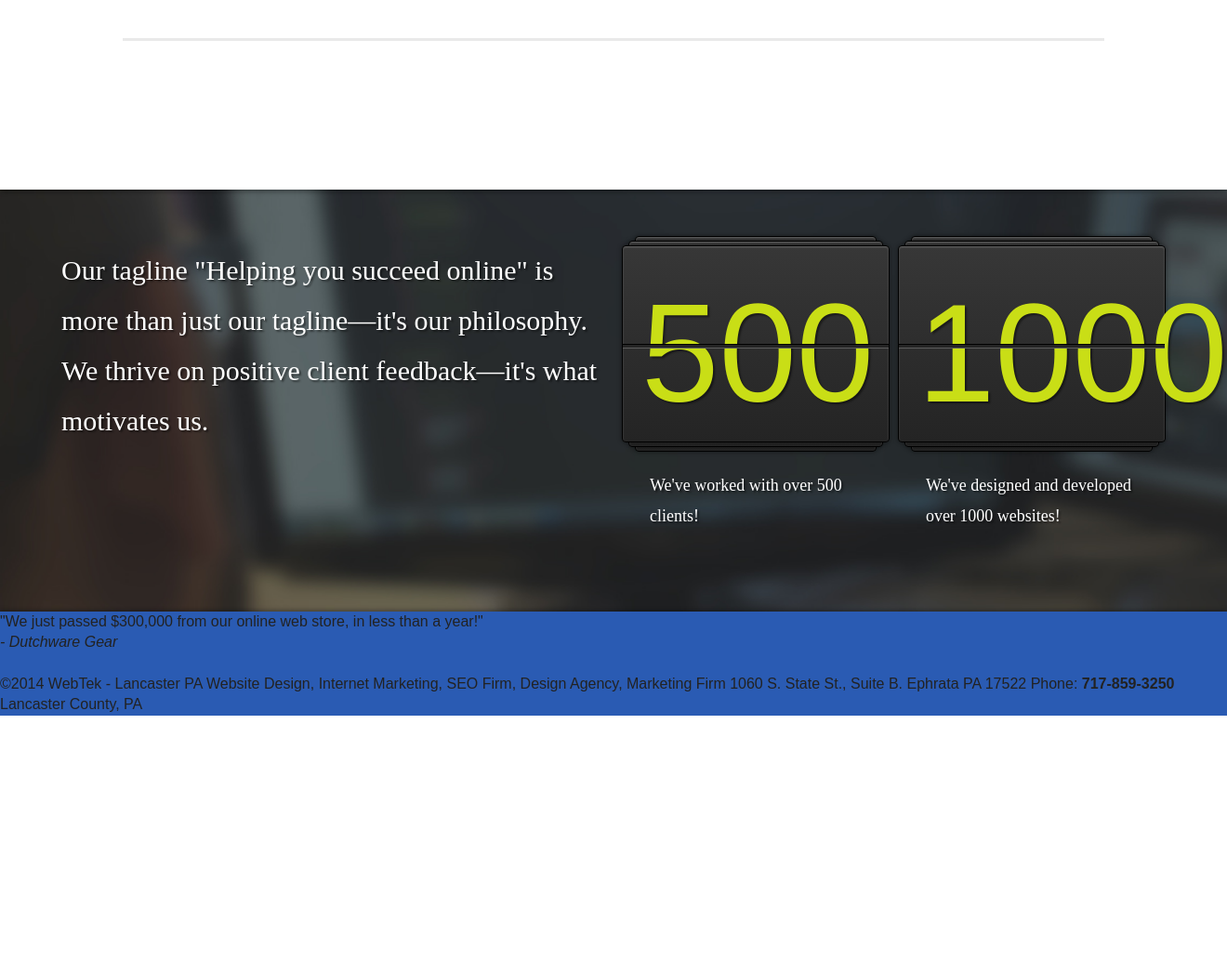
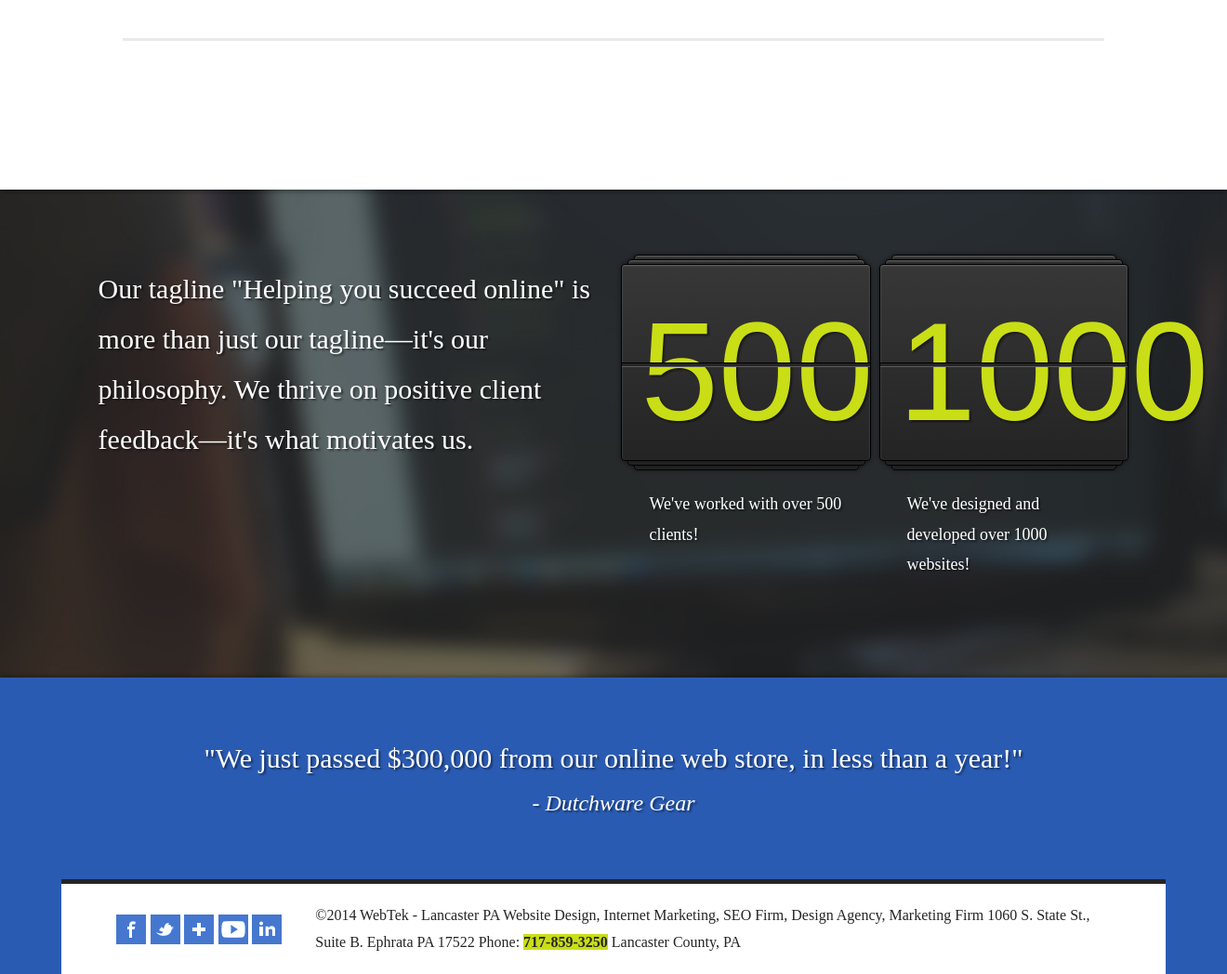
Before and after one commit to danklingjr/webtekcc, a PHP site: page / in a window 1320 px wide. Shown: the part 4833-5881 px from the top of the page at 93% size. Before the commit the page ends 5603 px from the top, so only its background shows below. Run offline with PHP 8.4, Linux system fonts and the light colour scheme; some libraries are stand-ins or nearby versions.

Commit message:
homepage styles

```diff
--- a/css/main.css
+++ b/css/main.css
@@ -476,7 +476,6 @@ nav[role=navigation] {
 .button__cta,
 .phone {
   display: inline-block;
-  background-color: #c9de16;
   font-family: "alternate-gothic-no-2-d", sans-serif;
   font-size: 3em;
   font-weight: normal;
@@ -490,8 +489,12 @@ nav[role=navigation] {
   position: fixed;
   top: 100px;
   right: 5%;
+  background-color: #c9de16;
   font-size: 1.875em;
   z-index: 3; }
+
+.button__cta {
+  background-color: #c9de16; }
 
 /*! Content module
 /////////////////////////////////////////////////*/
@@ -543,6 +546,8 @@ nav[role=navigation] {
     color: #252525;
     text-transform: uppercase; }
 
+.service__sub {
+  margin-bottom: 20px; }
   .service__sub a {
     display: inline-block;
     background-color: #ff7e00;
@@ -574,7 +579,7 @@ nav[role=navigation] {
         margin-right: 0; }
       .service__graphic:last-child {
         margin-right: 0; } }
-  @media screen and (min-width: 1440px) {
+  @media screen and (min-width: 1480px) {
     .service__graphic {
       height: auto; }
       .service__graphic img {
@@ -665,7 +670,7 @@ nav[role=navigation] {
 /*! Stats
 /////////////////////////////////////////////////*/
 .content__stats {
-  padding: 60px 5%;
+  padding: 80px 8%;
   background-image: url(../img/stats-bg.jpg);
   background-size: cover;
   background-repeat: no-repeat; }
@@ -799,7 +804,50 @@ footer[role=contentinfo] {
   background-color: #2a5bb3;
   position: relative;
   box-shadow: 0 -2.5px 5px rgba(0, 0, 0, 0.35);
-  z-index: 4; }
+  z-index: 4;
+  padding: 60px 5% 0; }
+
+.testimonial__footer {
+  text-align: center;
+  margin-bottom: 60px; }
+  .testimonial__footer p,
+  .testimonial__footer i {
+    font-family: "adelle", serif;
+    font-weight: normal;
+    color: #fff;
+    line-height: 1.8em;
+    -webkit-text-shadow: 2px 2px 2px rgba(0, 0, 0, 0.45);
+    -moz-text-shadow: 2px 2px 2px rgba(0, 0, 0, 0.45);
+    -o-text-shadow: 2px 2px 2px rgba(0, 0, 0, 0.45);
+    text-shadow: 2px 2px 2px rgba(0, 0, 0, 0.45); }
+  .testimonial__footer p {
+    font-size: 1.875em; }
+  .testimonial__footer i {
+    font-size: 1.5em; }
+
+.footer__info {
+  background-color: #fff;
+  border-top: 5px solid #252525;
+  padding: 20px 5%; }
+  .footer__info p {
+    font-family: "adelle", serif;
+    font-weight: normal;
+    color: #252525;
+    line-height: 1.8em; }
+  .footer__info b {
+    background-color: #c9de16; }
+
+.social-media {
+  display: inline-block;
+  vertical-align: middle;
+  width: 20%;
+  text-align: left;
+  padding-right: 20px; }
+
+.copyright {
+  display: inline-block;
+  vertical-align: middle;
+  width: 80%; }
 
 /*!////////////////////////////////////////////////
 // STATES
--- a/index.html
+++ b/index.html
@@ -211,14 +211,14 @@
             <div class="footer__info">
 
                 <div class="social-media">
-                    <a href=""><img src="" alt=""></a>
-                    <a href=""><img src="" alt=""></a>
-                    <a href=""><img src="" alt=""></a>
-                    <a href=""><img src="" alt=""></a>
-                    <a href=""><img src="" alt=""></a>
-                </div>
+                    <a href="https://www.facebook.com/webtekcc" target="_blank"><img src="img/facebook.jpg" alt="Facebook"></a>
+                    <a href="https://twitter.com/webtekcc" target="_blank"><img src="img/twitter.jpg" alt="Twitter"></a>
+                    <a href="https://plus.google.com/113276677194908813105?rel=author" target="_blank"><img src="img/plus.jpg" alt="Google Plus"></a>
+                    <a href="http://www.youtube.com/webtekofficial" target="_blank"><img src="img/youtube.jpg" alt="Youtube"></a>
+                    <a href="https://www.linkedin.com/company/2394578" target="_blank"><img src="img/linkedin.jpg" alt="LinkedIn"></a>
+                </div><!--
 
-                <div class="copyright">
+                --><div class="copyright">
                     <p>©2014 WebTek - Lancaster PA Website Design, Internet Marketing, SEO Firm, Design Agency, Marketing Firm 1060 S. State St., Suite B. Ephrata PA 17522 Phone: <b>717-859-3250</b> Lancaster County, PA</p>
                 </div>
 
--- a/sass/main.scss
+++ b/sass/main.scss
@@ -86,7 +86,6 @@ nav[role=navigation]{
 .button__cta,
 .phone{
 	display: inline-block;
-	background-color: $secondaryColor;
 	font-family: $headlineFont;
 	font-size: em(48px,$font-size);
 	font-weight: normal;
@@ -100,8 +99,12 @@ nav[role=navigation]{
 	position: fixed;
 	top: 100px;
 	right: 5%;
+	background-color: $secondaryColor;
 	font-size: em(30px,$font-size);
 	z-index: 3
+}
+.button__cta{
+	background-color: $secondaryColor;
 }
 
 /*! Content module
@@ -160,6 +163,7 @@ nav[role=navigation]{
 	}
 }
 .service__sub{
+	margin-bottom: 20px;
 	a{
 		display: inline-block;
 		background-color: $altColor1;
@@ -186,7 +190,7 @@ nav[role=navigation]{
 		@include gridRow(3, 0);
 		display: inline-block;
 	}
-	@media screen and (min-width: 1440px){
+	@media screen and (min-width: 1480px){
 		height: auto;
 		img{
 			width: 100%;
@@ -273,7 +277,7 @@ nav[role=navigation]{
 /*! Stats
 /////////////////////////////////////////////////*/
 .content__stats{
-	padding: 60px 5%;
+	padding: 80px 8%;
 	background-image: url(../img/stats-bg.jpg);
 	background-size: cover;
 	background-repeat: no-repeat;
@@ -398,6 +402,51 @@ footer[role=contentinfo]{
 	position: relative;
 	box-shadow: 0 -2.5px 5px rgba(0,0,0,0.35);
 	z-index: 4;
+	padding: 60px 5% 0;
+}
+.testimonial__footer{
+	text-align: center;
+	margin-bottom: 60px;
+	p,
+	i{
+		font-family: $altFont;
+		font-weight: normal;
+		color: #fff;
+		line-height: 1.8em;
+		@include prefix(text-shadow, 2px 2px 2px rgba(0,0,0,0.45));
+	}
+	p{
+		font-size: em(30px, $font-size);
+	}
+	i{
+		font-size: em(24px, $font-size);
+	}
+}
+.footer__info{
+	background-color: #fff;
+	border-top: 5px solid #252525;
+	padding: 20px 5%;
+	p{
+		font-family: $altFont;
+		font-weight: normal;
+		color: $textColor;
+		line-height: 1.8em;
+	}
+	b{
+		background-color: $secondaryColor;
+	}
+}
+.social-media{
+	display: inline-block;
+	vertical-align: middle;
+	width: 20%;
+	text-align: left;
+	padding-right: 20px;
+}
+.copyright{
+	display: inline-block;
+	vertical-align: middle;
+	width: 80%;
 }
 
 
```
Also changed, not shown: img/facebook.jpg (added), img/linkedin.jpg (added), img/plus.jpg (added), img/twitter.jpg (added), img/youtube.jpg (added). Lines whose indentation alone changed are shown as unchanged.
